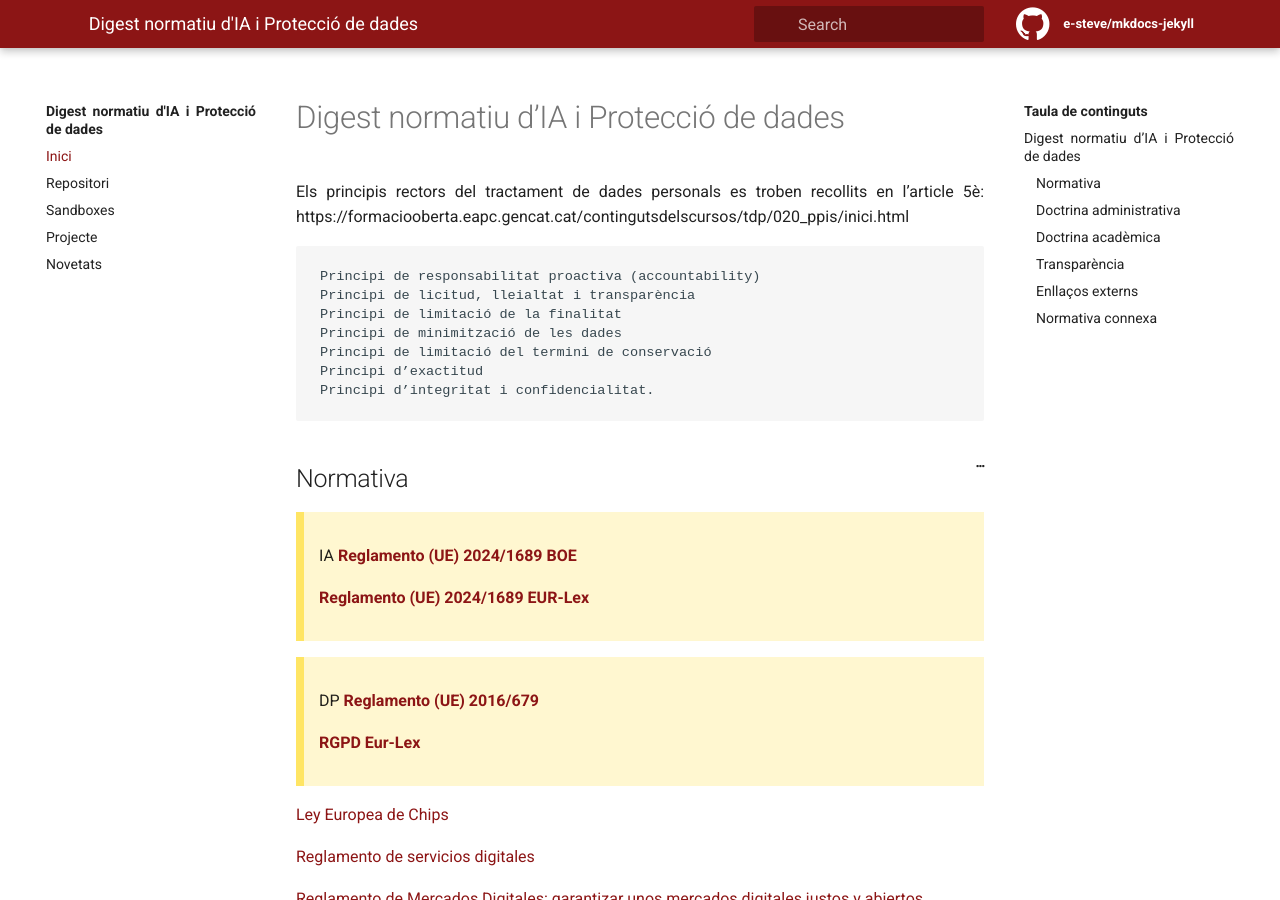
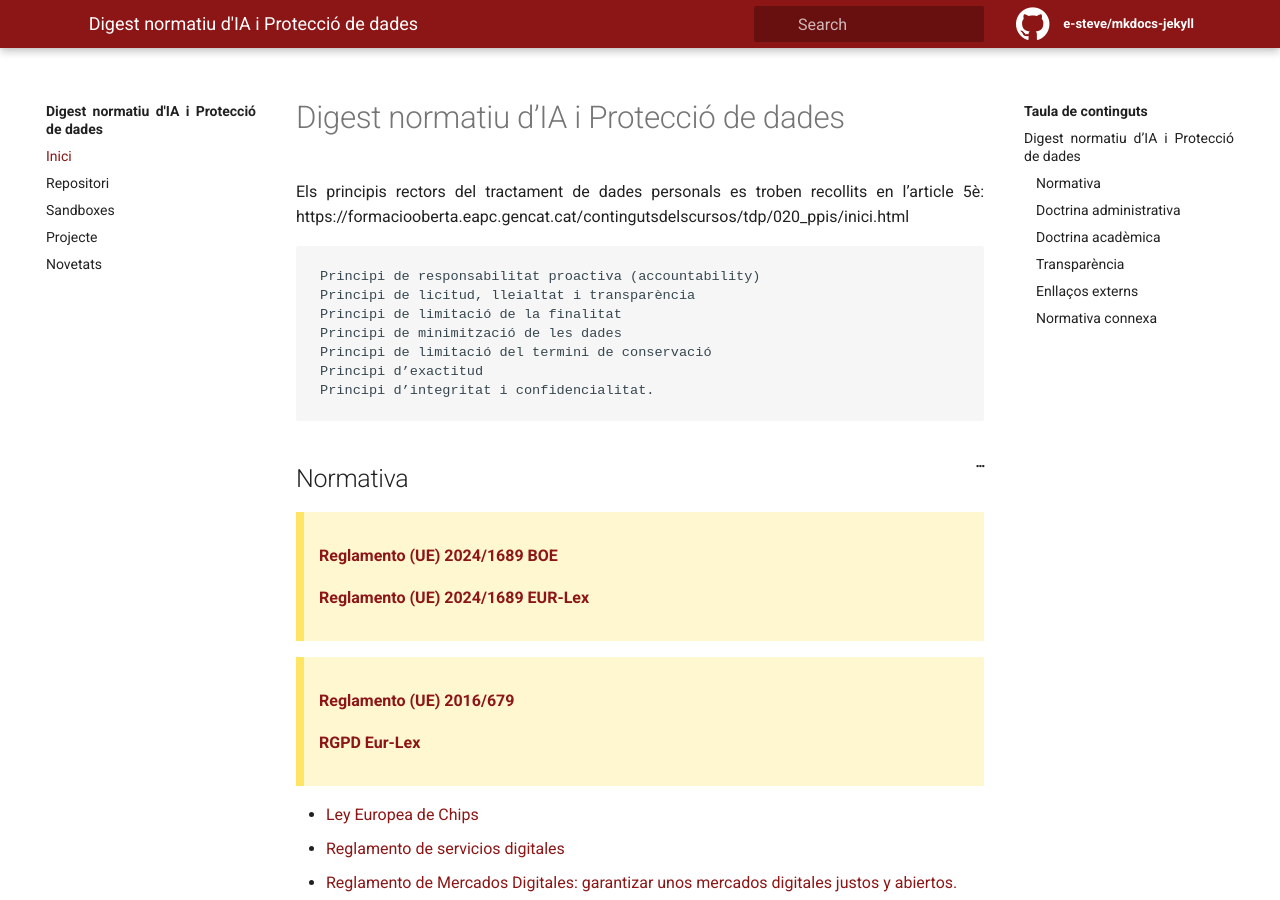
Before and after one commit to e-steve/e-steve.github.io, a Jekyll site: the page built from pages/index.md, in a window 1280 px wide and 900 px high. Built offline with Jekyll 4.4.1, drawn with Linux system fonts in a browser that asks for light colours.

````diff
--- a/pages/index.md
+++ b/pages/index.md
@@ -20,46 +20,60 @@ Principi d’integritat i confidencialitat.
 ```
 
 ## Normativa
->IA
+>
 [**Reglamento (UE) 2024/1689 BOE**](https://www.boe.es/buscar/doc.php?id=DOUE-L-2024-81079)
 >
 [**Reglamento (UE) 2024/1689 EUR-Lex**](https://eur-lex.europa.eu/legal-content/EN/TXT/?uri=CELEX%3A32024R1689)
 
->DP
+>
 [**Reglamento (UE) 2016/679**](https://www.boe.es/buscar/doc.php?id=DOUE-L-2016-80807)
 >
 [**RGPD Eur-Lex**](https://eur-lex.europa.eu/ES/legal-content/summary/general-data-protection-regulation-gdpr.html)
 
-[Ley Europea de Chips](https://commission.europa.eu/strategy-and-policy/priorities-2019-2024/europe-fit-digital-age/european-chips-act_es)
+- [Ley Europea de Chips](https://commission.europa.eu/strategy-and-policy/priorities-2019-2024/europe-fit-digital-age/european-chips-act_es)
 
-[Reglamento de servicios digitales](https://commission.europa.eu/strategy-and-policy/priorities-2019-2024/europe-fit-digital-age/digital-services-act_es)
+- [Reglamento de servicios digitales](https://commission.europa.eu/strategy-and-policy/priorities-2019-2024/europe-fit-digital-age/digital-services-act_es)
 
-[Reglamento de Mercados Digitales: garantizar unos mercados digitales justos y abiertos.](https://commission.europa.eu/strategy-and-policy/priorities-2019-2024/europe-fit-digital-age/digital-markets-act-ensuring-fair-and-open-digital-markets_es)
+- [Reglamento de Mercados Digitales: garantizar unos mercados digitales justos y abiertos.](https://commission.europa.eu/strategy-and-policy/priorities-2019-2024/europe-fit-digital-age/digital-markets-act-ensuring-fair-and-open-digital-markets_es)
 
-[Entrada en vigor de la Ley sobre la Europa Interoperable](https://commission.europa.eu/strategy-and-policy/priorities-2019-2024/europe-fit-digital-age_es#:~:text=Entrada%20en%20vigor%20de%20la%20Ley%20sobre%20la%20Europa%20Interoperable)
+- [Entrada en vigor de la Ley sobre la Europa Interoperable](https://commission.europa.eu/strategy-and-policy/priorities-2019-2024/europe-fit-digital-age_es#:~:text=Entrada%20en%20vigor%20de%20la%20Ley%20sobre%20la%20Europa%20Interoperable)
 
 ### Códigos electrónicos del BOE (actualizats):
 
 > [**Código Procedimiento Administrativo Común**](https://www.boe.es/biblioteca_juridica/codigos/codigo.php?id=282_Procedimiento_Administrativo_Comun&tipo=C&modo=2)
+
 [**Código de Administración Electrónica**](https://www.boe.es/biblioteca_juridica/codigos/codigo.php?id=29&modo=2&nota=0&tab=2)
+
 > [**Código de Contratos del Sector Público**](https://www.boe.es/biblioteca_juridica/codigos/codigo.php?id=31&modo=2&nota=0&tab=2)
+
 [**Transparencia y Buen Gobierno**](https://www.boe.es/biblioteca_juridica/codigos/codigo.php?id=331&modo=2&nota=0&tab=2)
+
 > [**Ámbitos de la Seguridad Nacional: Protección de Infraestructuras Críticas**](https://www.boe.es/biblioteca_juridica/codigos/codigo.php?id=400&modo=2&nota=0&tab=2)
+
 > [**Código de la Protección de Datos de Carácter Personal**](https://www.boe.es/biblioteca_juridica/codigos/codigo.php?id=55&modo=2&nota=0&tab=2)
+
 [**Código de Régimen Local**](https://www.boe.es/biblioteca_juridica/codigos/codigo.php?id=019_Codigo_de_Regimen_Local&tipo=C&modo=2)
 
 > [Código de Derecho Administrativo](https://www.boe.es/biblioteca_juridica/codigos/codigo.php?id=44&modo=2&nota=0&tab=2)
+
 [Derechos Ciudadanos en su relación con la Administración Pública](https://www.boe.es/biblioteca_juridica/codigos/codigo.php?id=275&modo=2&nota=0&tab=2)
 
 > [Código de Derecho de la Ciberseguridad](https://www.boe.es/biblioteca_juridica/codigos/codigo.php?id=173&modo=2&nota=0&tab=2)
+
 [Código de Propiedad Industrial](https://www.boe.es/biblioteca_juridica/codigos/codigo.php?id=067_Propiedad_Industrial&tipo=C&modo=2)
+
 [Código del Plan de Recuperación, Transformación y Resiliencia](https://www.boe.es/biblioteca_juridica/codigos/codigo.php?id=464_Codigo_del_Plan_de_Recuperacion_Transformacion_y_Resiliencia&tipo=C&modo=2)
+
 [Código de Derecho Público de Cataluña (Parte general)](https://www.boe.es/biblioteca_juridica/codigos/codigo.php?id=167&modo=2&nota=0&tab=2)
+
 [Código de Derecho Público de Cataluña (Parte especial)](https://www.boe.es/biblioteca_juridica/codigos/codigo.php?id=201_Codigo_de_Derecho_Publico_de_Cataluna__Parte_especial&tipo=C&modo=2)
+
 [Código de Leyes Civiles de Cataluña](https://www.boe.es/biblioteca_juridica/codigos/codigo.php?id=150&modo=2&nota=0&tab=2)
+
 [Código de Derecho de la Sostenibilidad](https://www.boe.es/biblioteca_juridica/codigos/codigo.php?id=335_Codigo_de_Derecho_de_la_Sostenibilidad&tipo=C&modo=2)
 
 [Código del Derecho al Olvido](https://www.boe.es/biblioteca_juridica/codigos/codigo.php?id=94&modo=2&nota=0&tab=2)
+
 [Código de Derecho Constitucional](https://www.boe.es/biblioteca_juridica/codigos/codigo.php?id=42&modo=2&nota=0&tab=2)
 
 >
@@ -111,6 +125,7 @@ En estos casos, el tercero tendrá también la consideración de encargado del t
 
 ## Doctrina administrativa
 
+>
 [**Cuándo hay que revisar las medidas de protección de datos**](https://www.aepd.es/prensa-y-comunicacion/blog/cuando-hay-que-revisar-las-medidas-de-proteccion-de-datos)
 >
 [**Opinion 28/2024 on certain data protection aspects related to the processing of personal data in the context of AI models**](https://www.edpb.europa.eu/our-work-tools/our-documents/opinion-board-art-64/opinion-282024-certain-data-protection-aspects_en)
@@ -136,19 +151,14 @@ es conforme con el presente Reglamento”.*
 
 **Corresponsable**
 
-El RGPD introduce la figura del corresponsable del tratamiento en el artículo 26, como
-aquellos responsables (dos o más) que determinen conjuntamente los objetivos y los medios
-del tratamiento. Los corresponsables determinarán de modo transparente y de mutuo
-acuerdo sus responsabilidades respectivas en el cumplimiento de las obligaciones
-impuestas por el RGPD.
+*El RGPD introduce la figura del corresponsable del tratamiento en el artículo 26, como aquellos responsables (dos o más) que determinen conjuntamente los objetivos y los medios del tratamiento. Los corresponsables determinarán de modo transparente y de mutuo acuerdo sus responsabilidades respectivas en el cumplimiento de las obligaciones
+impuestas por el RGPD.*
 
 **Encargado**
 
-El encargado del tratamiento es aquella persona que trate datos personales por cuenta
-del responsable, tal como se establece en el artículo 4.831 del RGPD, y el ámbito de sus
-obligaciones, que se enmarcan en el artículo 28, contempla, entre otras, que su relación con
-el responsable “se regirá por un contrato u otro acto jurídico con arreglo al Derecho de la
-Unión o de los Estados miembros, que vincule al encargado respecto del responsable”.
+*El encargado del tratamiento es aquella persona que trate datos personales por cuenta del responsable, tal como se establece en el artículo 4.831 del RGPD, y el ámbito de sus
+obligaciones, que se enmarcan en el artículo 28, contempla, entre otras, que su relación con el responsable “se regirá por un contrato u otro acto jurídico con arreglo al Derecho de la
+Unión o de los Estados miembros, que vincule al encargado respecto del responsable”.*
 
 ## Doctrina acadèmica
 >
@@ -162,7 +172,7 @@ Unión o de los Estados miembros, que vincule al encargado respecto del responsa
 >
 [Decisiones automatizadas en el RGPD. El uso de algoritmos en el contexto de la protección de datos.](https://laadministracionaldia.inap.es/noticia.asp?id=1509629)
 
-> Aparte de la nueva norma sobre protección de datos, cabe indicar determinadas normas nacionales que hacen mención a las decisiones automatizadas. Así, en el ámbito administrativo se hace referencia a la actuación administrativa automatizada, previéndose entre otras garantías la posibilidad de realizar auditorías a los códigos fuentes en los que se basan los programas que dictan dichos actos administrativos, así como el órgano competente a efectos de la impugnación de tal decisión. (Art 41.2 LRJSP. Ley 40/2015). A su vez, en términos muy parecidos, el Art 96.3 LGT Ley 58/2003, de 17 de diciembre, General Tributaria hace referencia también a las decisiones automatizadas(56).
+> *Aparte de la nueva norma sobre protección de datos, cabe indicar determinadas normas nacionales que hacen mención a las decisiones automatizadas. Así, en el ámbito administrativo se hace referencia a la actuación administrativa automatizada, previéndose entre otras garantías la posibilidad de realizar auditorías a los códigos fuentes en los que se basan los programas que dictan dichos actos administrativos, así como el órgano competente a efectos de la impugnación de tal decisión. (Art 41.2 LRJSP. Ley 40/2015). A su vez, en términos muy parecidos, el Art 96.3 LGT Ley 58/2003, de 17 de diciembre, General Tributaria hace referencia también a las decisiones automatizadas(56).*
 
 ## Transparència
 
````
